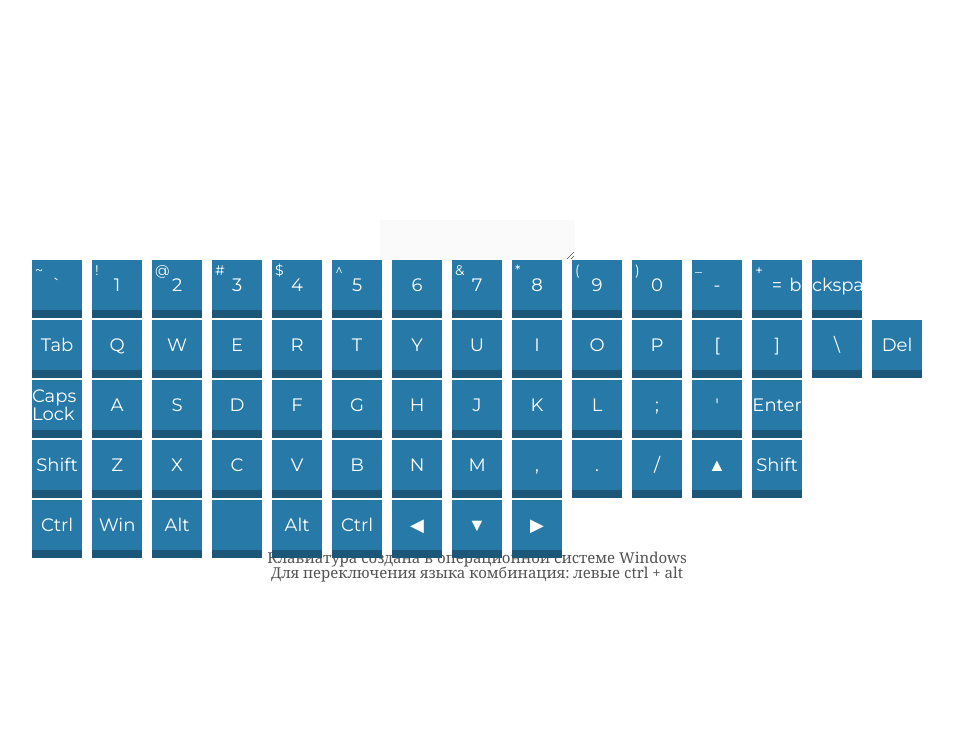
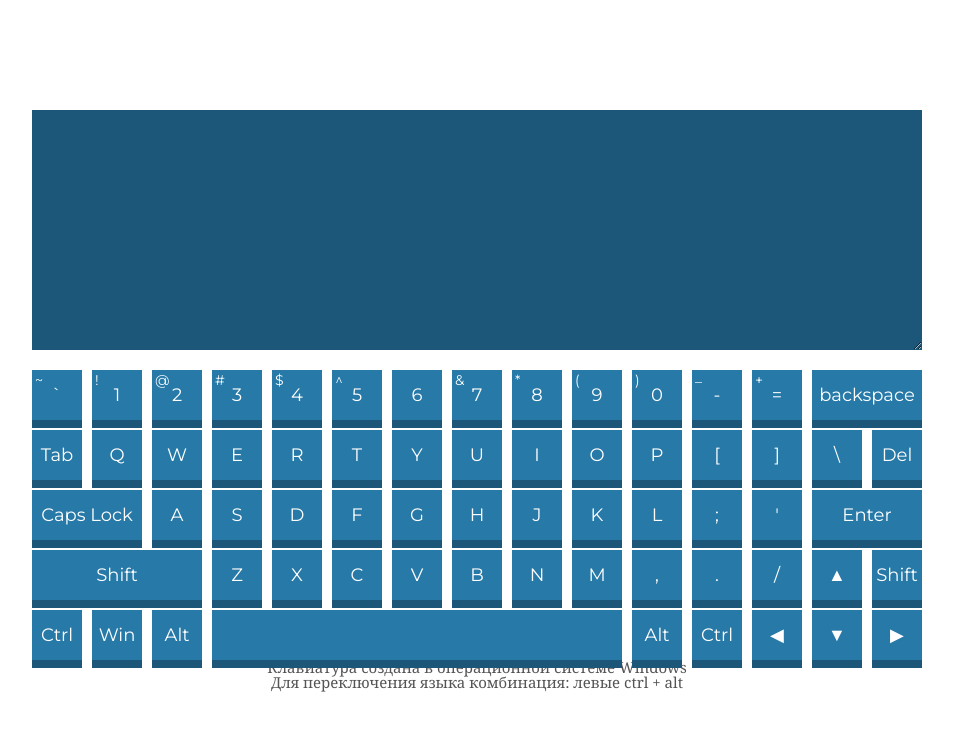
Before and after one commit to AkuLove/virtual-keyboard, a website built with webpack: page src/index.html in a window 1280 px wide. Both pictures are taken after a click on the item "Tab". Shown: the whole page, without its empty margins (163-1116 px from the left). Built offline with nearby package versions, Linux system fonts and the light colour scheme.

Commit message:
feat: add mouseclicks and more styles

```diff
--- a/src/index.ts
+++ b/src/index.ts
@@ -110,3 +110,45 @@ const keyboard = document.querySelector('body');
     const delKey = document.querySelector(".del-key");
     const backspaceKey = document.querySelector(".backspace-key");
     const spacebarKey = document.querySelector(".spacebar-key");
+
+
+    keysArr.forEach(button => {
+        button.addEventListener("mousedown", function() {
+                //Включаем стили нажатия на кнопку
+                button.classList.add("key__active");
+                //Добавляем класс active для капс лока
+                if (button.textContent == "Caps Lock") {
+                    capsKey?.classList.toggle("caps-key-active");
+                }
+                //Отключяем все спец кнопки
+                //Проверяем нажат ли капс лок
+                if ((button as HTMLElement).innerText.length < 2 && capsKey?.classList.contains("caps-key-active")) {
+                    if ((button as HTMLElement).innerText.length < 2) {
+                        textInput.innerHTML += (button as HTMLElement).innerText
+                    }
+                } else {
+                    if ((button as HTMLElement).innerText.length < 2) {
+                        textInput.innerHTML += (button as HTMLElement).innerText?.toLocaleLowerCase();
+                    }
+                }
+                if (button.textContent == " ") {
+                    textInput.innerHTML += " ";
+                }
+                if (button.textContent== "Tab") {
+                    textInput.innerHTML += "    ";
+                }
+                if (button.textContent== "Enter") {
+                    textInput.innerHTML += "\n";
+                }
+                if (button.textContent == "backspace") {
+                    textInput.innerHTML = textInput.innerHTML.substring(0, textInput.innerHTML.length - 1);
+                }
+        });
+    });
+        //Выключаем стили нажатия на кнопку
+    keysArr.forEach(button => {
+        button.addEventListener("mouseup", function() {
+                button.classList.remove("key__active");
+
+        });
+    });
--- a/src/scss/_style.scss
+++ b/src/scss/_style.scss
@@ -133,3 +133,49 @@
         box-shadow: 0 rem(4) 0 rgb(28, 86, 121);
     }
 }
+
+.text-input {
+    color: #fff;
+    font-family: Montserrat;
+    font-size: rem(28);
+    max-width: rem(890);
+    padding: rem(10) rem(20);
+    width: 100%;
+    height: rem(240);
+    margin-bottom: rem(20);
+    outline: none;
+    border: none;
+    background-color: rgb(28, 86, 121);
+    overflow: auto;
+}
+
+.ru .keyboard__row .keyboard__key span:first-child {
+    display: none;
+}
+.ru .keyboard__row .keyboard__key span:last-child {
+    display: flex;
+}
+
+// first column
+.keyboard__row_1 .keyboard__key:last-child {
+    grid-column: 14 / 16;
+}
+
+// third column
+.keyboard__row_3 .keyboard__key:first-child {
+    grid-column: 1 / 3;
+}
+.keyboard__row_3 .keyboard__key:last-child {
+    grid-column: 14 / 16;
+}
+
+// fourth column
+.keyboard__row_4 .keyboard__key:first-child {
+    grid-column: 1 / 4;
+}
+
+
+// fifth column
+.keyboard__row_5 .keyboard__key:nth-child(4) {
+    grid-column: 4 / 11;
+}
```
